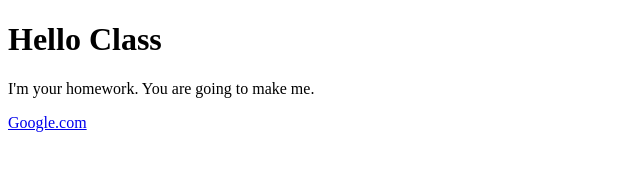
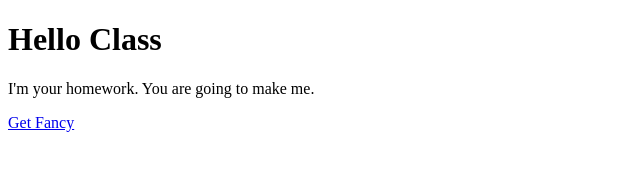
Before and after one commit to Discorax/discorax.github.io, a plain HTML site: page index.html in a window 1280 px wide. Shown: the full height of the page, 0-640 px from the left. Drawn offline with Linux system fonts and the light colour scheme.

Commit message:
get fnacy

```diff
--- a/index.html
+++ b/index.html
@@ -3,6 +3,6 @@
 <body>
 <h1>Hello Class</h1>
 <p>I'm your homework. You are going to make me.</p>
-<a href="https://google.com">Google.com</a>
+<a href="fancy-hello-world.html">Get Fancy</a>
 </body>
 </html>
```
